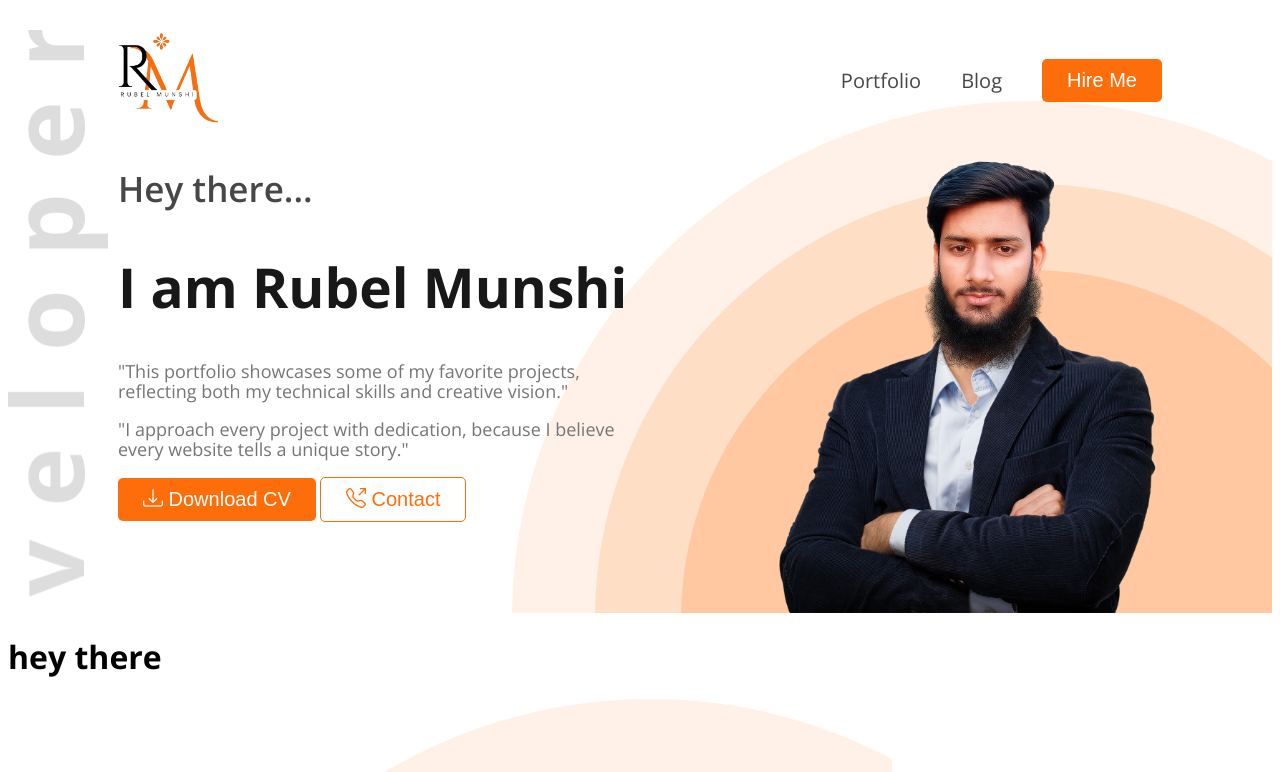
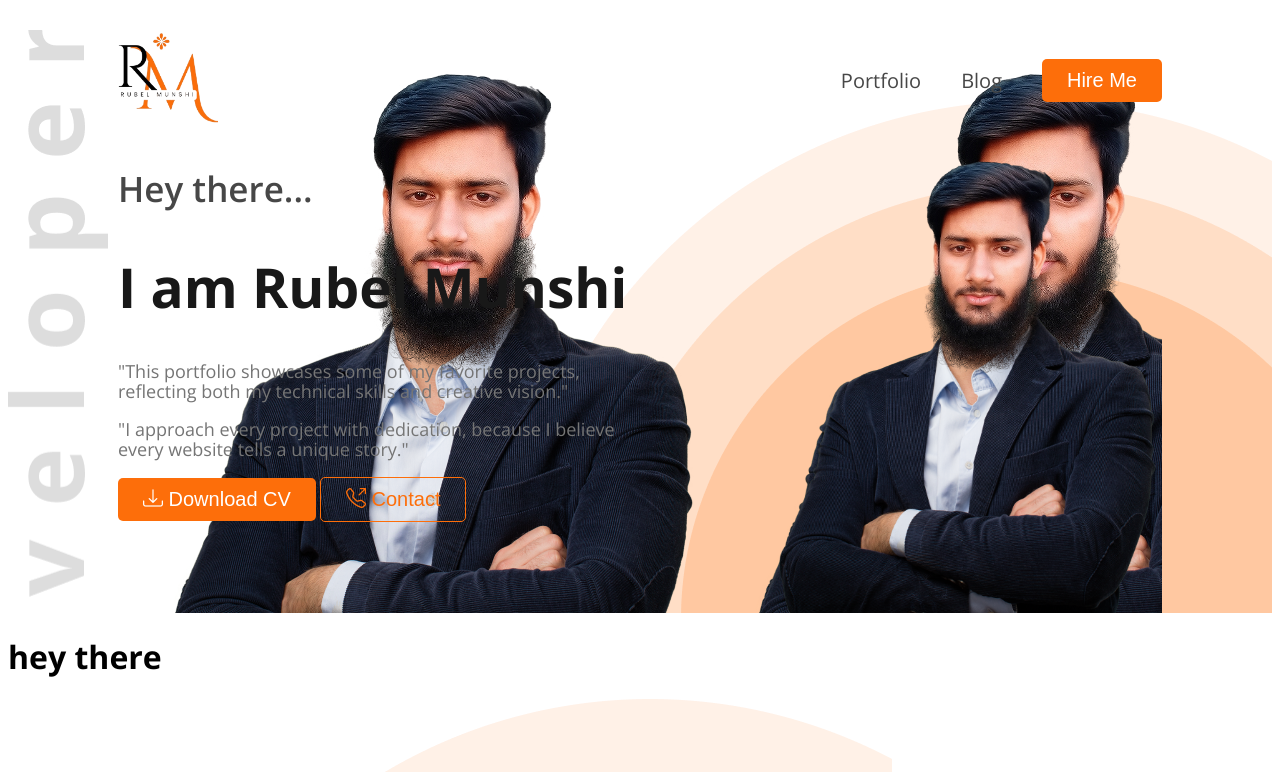
Before and after one commit to rubelmunshi650/portfolio-project, a plain HTML site: page index.html in a window 1280 px wide. Shown: the top 772 px of the page. Drawn offline with nearby package versions, Linux system fonts and the light colour scheme.

Commit message:
added bg image

```diff
--- a/styles/style.css
+++ b/styles/style.css
@@ -37,7 +37,7 @@ header{
     /* background-size: 50%; */
 }
 .header-content-area{
-    /* background-color: #FFF8F3; */
+    background-image: url(/images/rubel4.png);
     width: 1044px;
     margin: 0 auto;
 }
```
